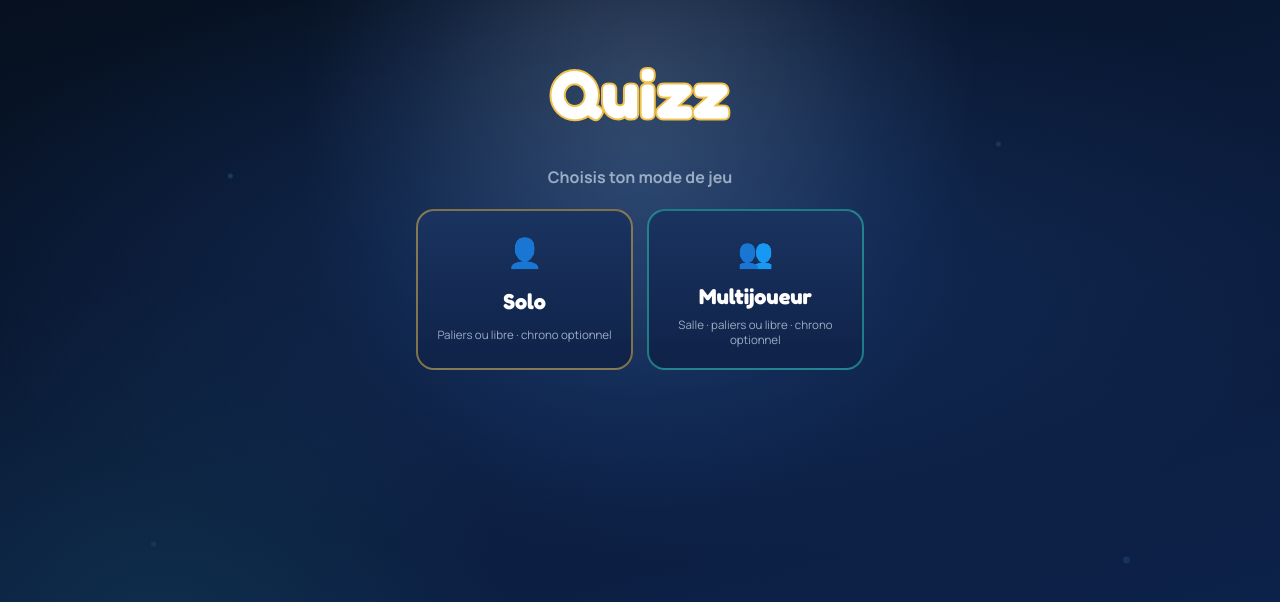
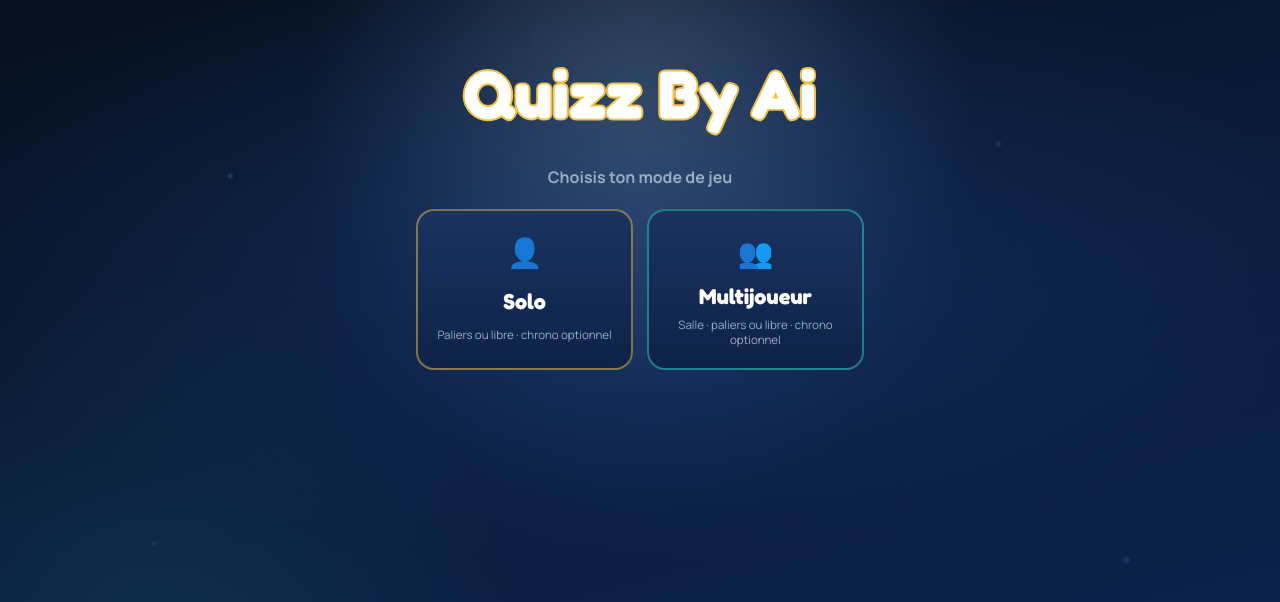
Before and after one commit to ShivaneUN/quizz-by-ia, a React (Vite) app: page / in a window 1280 px wide. Shown: the top 602 px of the page. Built offline with nearby package versions, Linux system fonts and the light colour scheme.

Commit message:
Rename app brand and page title to Quizz By Ai.
Co-authored-by: Cursor <cursoragent@cursor.com>

```diff
--- a/index.html
+++ b/index.html
@@ -9,7 +9,7 @@
     />
     <meta name="theme-color" content="#0b1c3d" />
     <meta name="mobile-web-app-capable" content="yes" />
-    <title>Quizz — quiz par paliers</title>
+    <title>Quizz By Ai</title>
   </head>
   <body>
     <div id="root"></div>
--- a/src/App.tsx
+++ b/src/App.tsx
@@ -1123,7 +1123,7 @@ export default function App() {
       <div className="app__atmosphere" aria-hidden />
       {showHeader && (
         <header className="app__header">
-          <p className="brand">Quizz</p>
+          <p className="brand">Quizz By Ai</p>
           <div className="app__header-right">
             {(session.theme || multiRoom?.theme) && (
               <p className="app__theme">
--- a/src/components/ModeSelect.tsx
+++ b/src/components/ModeSelect.tsx
@@ -8,7 +8,7 @@ interface ModeSelectProps {
 export function ModeSelect({ onSolo, onMulti }: ModeSelectProps) {
   return (
     <section className="mode-select">
-      <h1 className="mode-select__title">Quizz</h1>
+      <h1 className="mode-select__title">Quizz By Ai</h1>
       <p className="mode-select__lead">Choisis ton mode de jeu</p>
       <div className="mode-select__grid">
         <button type="button" className="mode-card" onClick={onSolo}>
--- a/src/components/ThemeSelect.tsx
+++ b/src/components/ThemeSelect.tsx
@@ -136,7 +136,7 @@ export function ThemeSelect({
             <circle cx="60" cy="12" r="3" fill="#ffe08a" />
           </svg>
         </span>
-        <h1 className="brand-hero__title">Quizz</h1>
+        <h1 className="brand-hero__title">Quizz By Ai</h1>
       </div>
 
       <p className="brand-hero__tagline">
```
